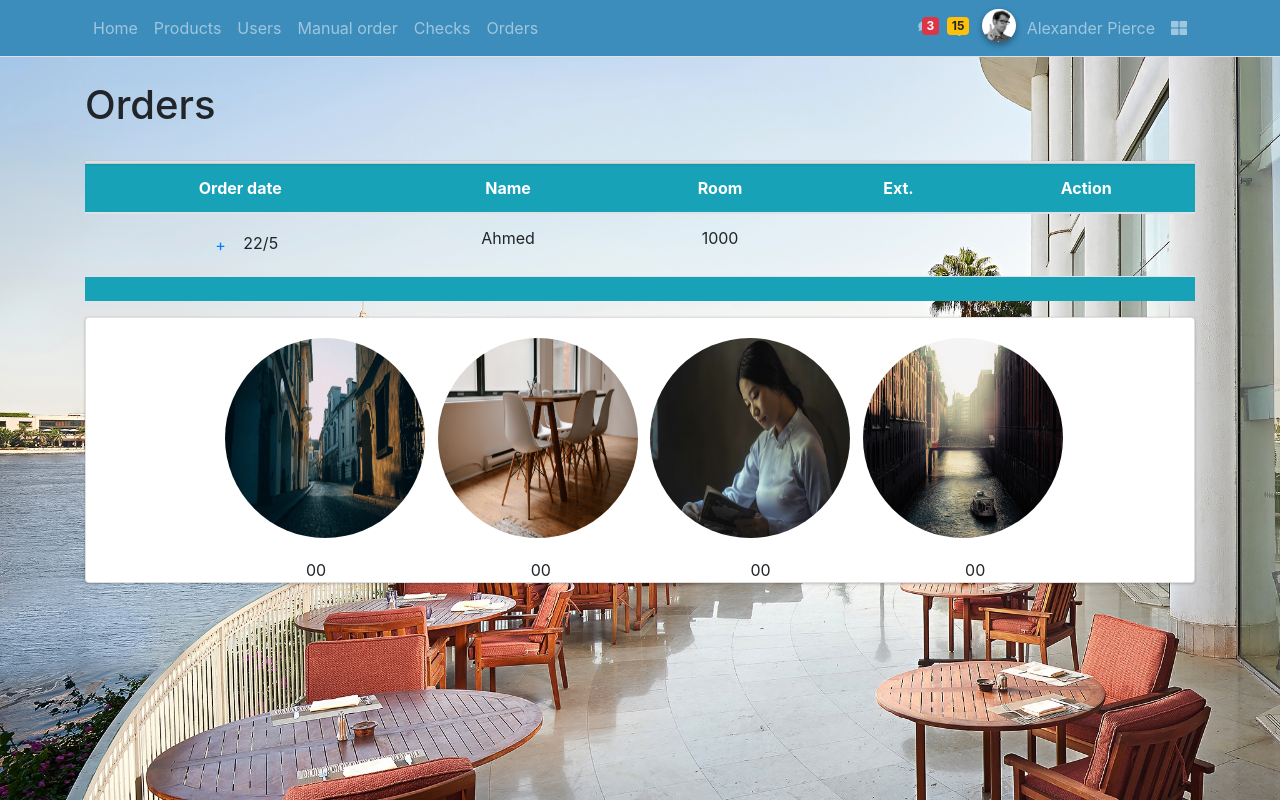
After one commit to AyaRamadan/cafetrai, a PHP site: page /views/orders.php in a window 1280 px wide. The commit adds this page. Run offline with PHP 8.4, Linux system fonts and the light colour scheme; some libraries are stand-ins or nearby versions.

Commit message:
checks and orders page

```diff
--- a/partials/nav.php
+++ b/partials/nav.php
@@ -23,7 +23,10 @@
             <a href="#" class="nav-link">Manual order</a>
           </li>
           <li class="nav-item ">
-            <a href="#" class="nav-link">Checks</a>
+            <a href="/admin/views/checks.php" class="nav-link">Checks</a>
+          </li>
+          <li class="nav-item ">
+            <a href="/admin/views/orders.php" class="nav-link">Orders</a>
           </li>
         </ul>
 
--- /dev/null
+++ b/views/orders.php
@@ -0,0 +1,110 @@
+<!DOCTYPE html>
+<html lang="en">
+
+<head>
+    <meta charset="UTF-8">
+    <meta name="viewport" content="width=device-width, initial-scale=1.0">
+    <title>Document</title>
+    <!-- Font Awesome -->
+    <link rel="stylesheet" href="../plugins/fontawesome-free/css/all.min.css">
+    <!-- Ionicons -->
+    <link rel="stylesheet" href="https://code.ionicframework.com/ionicons/2.0.1/css/ionicons.min.css">
+    <!-- Theme style -->
+    <link rel="stylesheet" href="../public/dist/css/adminlte.min.css">
+    <!-- Google Font: Source Sans Pro -->
+    <link href="https://fonts.googleapis.com/css?family=Source+Sans+Pro:300,400,400i,700" rel="stylesheet">
+    <meta name="viewport" content="width=device-width, initial-scale=1">
+    <title></title>
+    <link href="css/bootstrap.css" rel="stylesheet" />
+    <link href="css/font-awesome.css" rel="stylesheet" />
+    <style>
+
+        img {
+            width: 200px;
+            height: 200px;
+        }
+
+
+    </style>
+</head>
+<body class="hold-transition layout-top-nav"  background="../public/dist/img/11.jpg" style="background-repeat: no-repeat; background-size:cover">
+    <div class="wrapper">
+        <?php include '../partials/nav.php'; ?>
+        <div class="container mt-4">
+        <h1>Orders</h1>
+    <br />
+
+        <table class="table text-center">
+            <thead class="bg-info">
+                <tr>
+                    <th>Order date</th>
+                    <th>Name</th>
+                    <th>Room</th>
+                    <th>Ext.</th>
+                    <th>Action</th>
+                </tr>
+            </thead>
+            <tbody>
+                <div id="accordion">
+                    <div class="card w-100 m-auto ">
+                        <tr >
+                            <td> <button class="btn btn-link" data-toggle="collapse" data-target="#cardone">+</button> 22/5</td>
+                            <td>Ahmed</td>
+                            <td>1000</td>
+
+                        </tr>
+
+                    </div>
+                </div>
+
+            </tbody>
+            <tfoot class="bg-info">
+                <tr>
+                    <th colspan="5"></th>
+                </tr>
+            </tfoot>
+        </table>
+
+
+
+
+
+
+        <div class="card w-100 m-auto ">
+
+            <div class="collapse show" id="cardone" data-parent="#accordion">
+                <div class="card-body text-center ">
+                    <img src="../public/dist/img/photo1.png" class="rounded-circle ml-2" />
+                    <img src="../public/dist/img/photo2.png" class="rounded-circle ml-2" />
+                    <img src="../public/dist/img/photo3.jpg" class="rounded-circle ml-2" />
+                    <img src="../public/dist/img/photo4.jpg" class="rounded-circle ml-2" />
+
+                </div>
+                <span style="margin-left: 220px; position:relative">00</span>
+                <span style="margin-left: 200px;  position:relative">00</span>
+                <span style="margin-left: 195px;  position:relative">00</span>
+                <span style="margin-left: 190px;  position:relative">00</span>
+
+
+            </div>
+        </div>
+
+
+
+
+
+
+        </div>
+    </div>
+    <!-- jQuery -->
+    <script src="../plugins/jquery/jquery.min.js"></script>
+    <!-- Bootstrap 4 -->
+    <script src="../plugins/bootstrap/js/bootstrap.bundle.min.js"></script>
+    <!-- AdminLTE App -->
+    <script src="../public/dist/js/adminlte.min.js"></script>
+    <!-- AdminLTE for demo purposes -->
+    <script src="../public/dist/js/demo.js"></script>
+
+</body>
+
+</html>
```
